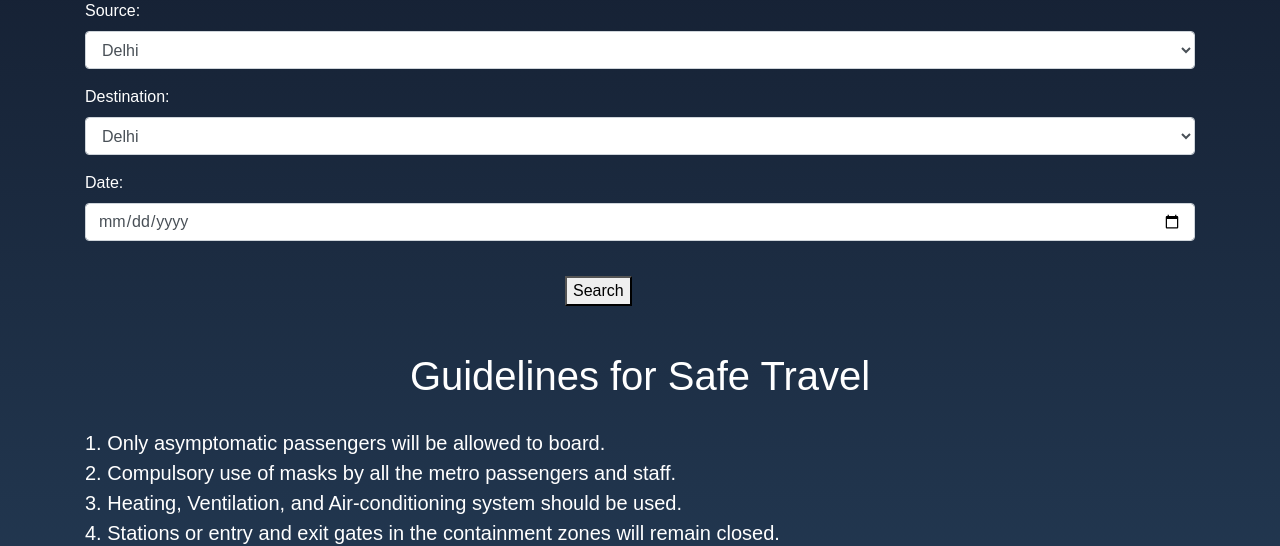
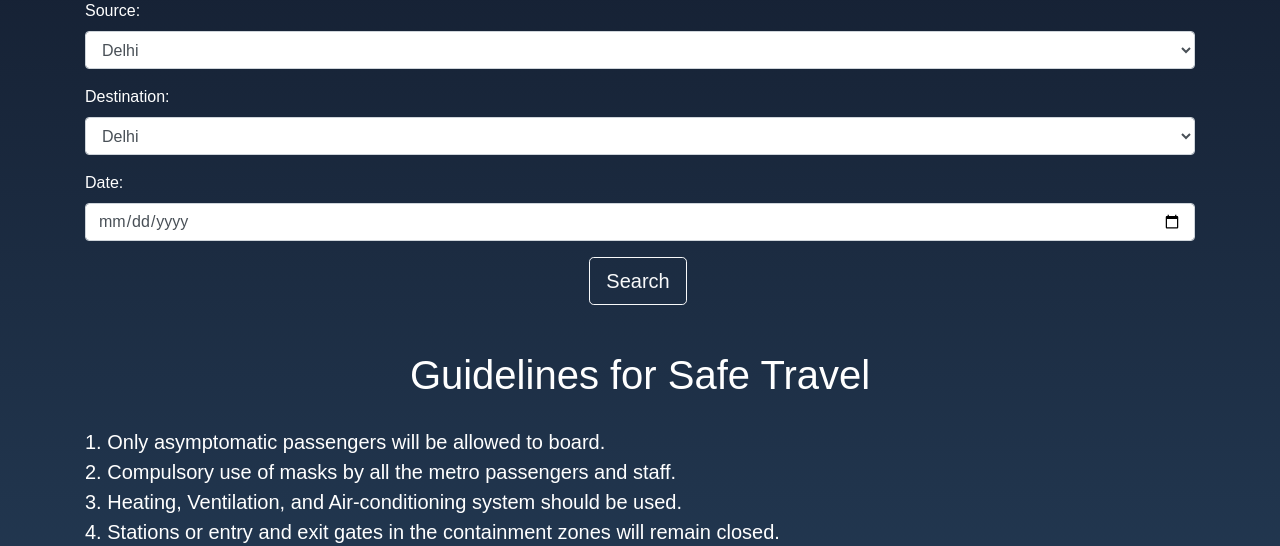
Before and after one commit to devgoyal04/Safe-Journey, a Django app: page /dashboard/ in a window 1280 px wide. Shown: the part 117-663 px from the top of the page. Run offline with Django 3.2, Linux system fonts and the light colour scheme; the visitor is signed in with stand-in values (Sample User, id 1); some libraries are stand-ins or nearby versions.

Commit message:
cleaned code

```diff
--- a/travels/templates/dashboard.html
+++ b/travels/templates/dashboard.html
@@ -21,11 +21,9 @@
             <form method="POST">
                 {% csrf_token %}
                 {{ form.as_p }}
-            <!-- <fieldset class="form-group">
-                <legend class="border-bottom mb-4">Search Trains</legend>
-                {{ form|crispy }}
-            </fieldset> -->
-            <button  style="margin-left: 30rem; margin-top: 35px; display: block;" type = "submit">Search</button>
+                <div style = "text-align: center;">
+                    <button class="btn btn-outline-light btn-lg mr-1" type = "submit">Search</button>
+                </div>
                 {% if messages %}
                     {% for message in messages %}
                         <div class="alert alert-{{message.tags}}" id="msg" role="alert">
--- a/travels/views.py
+++ b/travels/views.py
@@ -12,8 +12,6 @@ from datetime import datetime
 from .safeApi import get_available_seats, book_ticket, get_history
 
 def indexView(request):
-    # if request.user.is_authenticated:
-    #     return redirect('travels:dashboard')
     return render(request,'index.html')
 
 def register(request):
@@ -61,8 +59,8 @@ def dashboard(request):
             return redirect('travels:dashboard')
 
         return redirect('travels:booking', src=src, dest=dest, date=date)
+
     form = SrcDestForm()
-
     return render(request, 'dashboard.html', {'form':form})
 
 @login_required
@@ -139,13 +137,13 @@ def bookingDetails(request, src,dest,train,date):
 
             request.session['ticket'] = tickets
             return redirect("travels:ticket", src = src, dest = dest, train = train, date = date)
+
     form = BookingForm()
     return render(request, 'detail.html', {'form': form})
 
 @login_required
 def bookingHistory(request):
     histories = get_history(request.user.username)
-
     return render(request, 'history.html', {'histories': histories})
 
 @login_required
```
Lines whose indentation alone changed are shown as unchanged.
